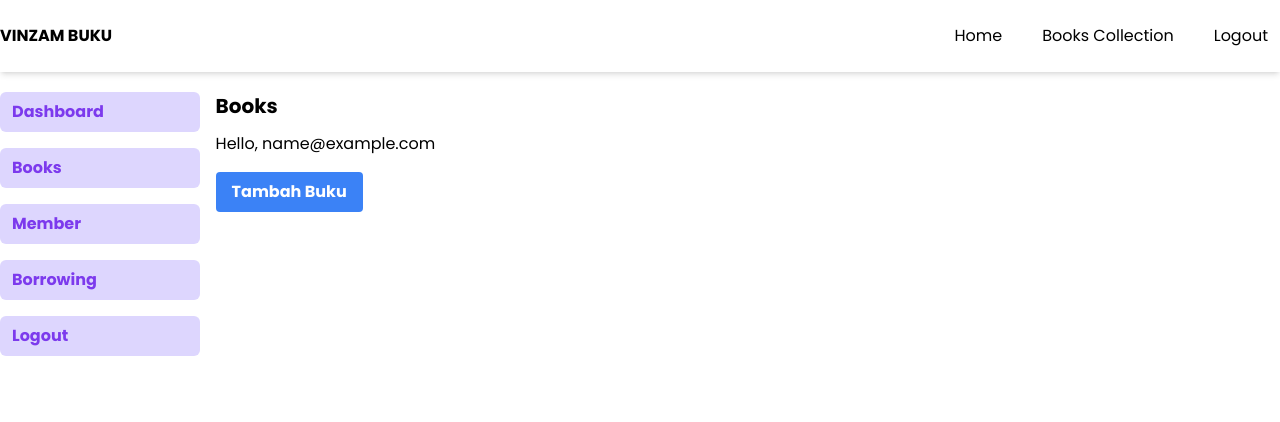
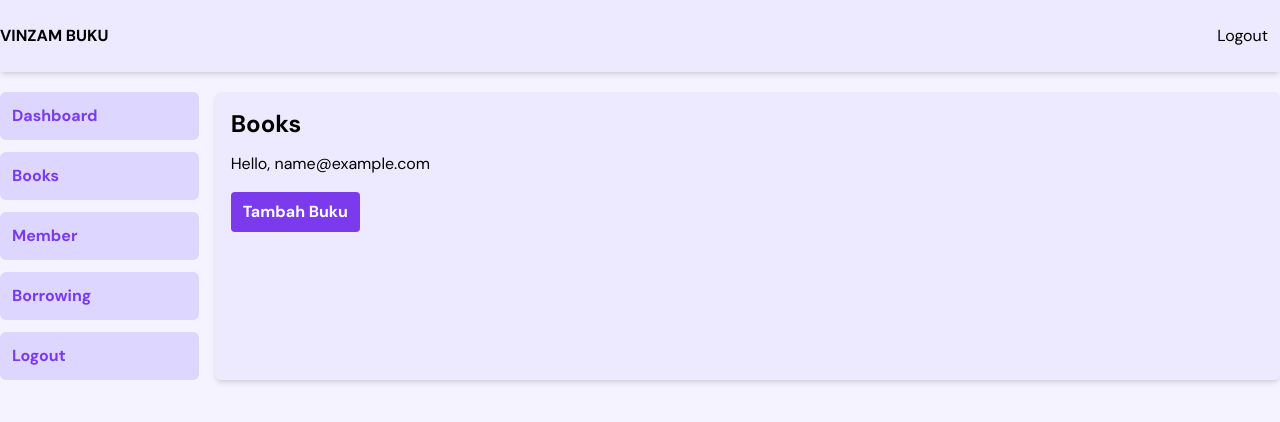
Before and after one commit to daimessdn/vinzam_buku, a PHP site: page /books.php in a window 1280 px wide. Shown: the top 422 px of the page. Run offline with PHP 8.4, Linux system fonts and the light colour scheme; the visitor is signed in with stand-in values (Sample User, id 1); data that the repository does not hold is empty; some libraries are stand-ins or nearby versions.

Commit message:
added several dashboard styles

```diff
--- a/books.php
+++ b/books.php
@@ -1,6 +1,7 @@
 <?php require_once "config.php"; ?>
 
 <?php require_once "includes/header.php"; ?>
+<?php require_once "dashboard_style.php"; ?>
 
 <?php require_once "utils/validation.php"; ?>
 
@@ -8,15 +9,17 @@
     <div class="container mx-auto py-5 flex flex-row gap-4">
         <?php require_once "includes/components/sidebar.php"; ?>
 
-        <section class="main__dashboard w-full">
-            <h1 class="text-xl font-bold mb-3">Books</h1>
+        <section class="main__right-side p-4 bg-violet-100 rounded-md shadow-md w-full">
+            <h1 class="text-2xl font-bold mb-3">Books</h1>
 
             <h1 class="mb-4">Hello,
                 <?php echo $_SESSION["email"]; ?>
             </h1>
 
             <form action="books.php" method="POST">
-                <button name="tambah_buku" class=" bg-blue-500 hover:bg-blue-700 text-white font-bold py-2 px-4 rounded" type="submit">Tambah Buku</button>
+                <button name="tambah_buku" class="bg-violet-600
+                        hover:bg-violet-800
+                        text-white font-bold py-2 p-3 rounded" type="submit">Tambah Buku</button>
             </form>
 
             <?php
@@ -33,13 +36,14 @@
             $books->execute();
 
             if ($books->rowCount() > 0) : ?>
-                <table class="table-auto border-collapse mt-4">
+                <table class="table-auto border-collapse mt-4 mb-0">
                     <thead>
                         <tr>
                             <th>Judul</th>
                             <th>Kategori</th>
                             <th>Tahun Terbit</th>
                             <th>Penerbit</th>
+                            <th></th>
                         </tr>
                     </thead>
 
@@ -49,7 +53,7 @@
                         foreach ($books_result as $book) :
                         ?>
                             <?php
-                            $kategori = $conn->prepare("SELECT kategori from kategori WHERE id = " . strval($book["kategori_id"]));
+                            $kategori = $conn->prepare("SELECT kategori from kategori WHERE id = " . $book["kategori_id"]);
                             $kategori->execute();
 
                             $kategori_result = $kategori->fetch(PDO::FETCH_ASSOC);
@@ -59,6 +63,23 @@
                                 <td><?php echo $kategori_result["kategori"]; ?></td>
                                 <td><?php echo $book["tahun_terbit"]; ?></td>
                                 <td><?php echo $book["penerbit"]; ?></td>
+                                <td>
+                                    <button class="bg-violet-600
+                                        hover:bg-violet-800
+                                        text-white font-bold py-2 p-3 rounded">
+                                        <svg xmlns="http://www.w3.org/2000/svg" fill="none" viewBox="0 0 24 24" stroke-width="1.5" stroke="currentColor" class="w-4 h-4">
+                                            <path stroke-linecap="round" stroke-linejoin="round" d="m16.862 4.487 1.687-1.688a1.875 1.875 0 1 1 2.652 2.652L6.832 19.82a4.5 4.5 0 0 1-1.897 1.13l-2.685.8.8-2.685a4.5 4.5 0 0 1 1.13-1.897L16.863 4.487Zm0 0L19.5 7.125" />
+                                        </svg>
+                                    </button>
+
+                                    <button class="bg-violet-600
+                                        hover:bg-violet-800
+                                        text-white font-bold py-2 p-3 rounded">
+                                        <svg xmlns="http://www.w3.org/2000/svg" fill="none" viewBox="0 0 24 24" stroke-width="1.5" stroke="currentColor" class="w-4 h-4">
+                                            <path stroke-linecap="round" stroke-linejoin="round" d="m14.74 9-.346 9m-4.788 0L9.26 9m9.968-3.21c.342.052.682.107 1.022.166m-1.022-.165L18.16 19.673a2.25 2.25 0 0 1-2.244 2.077H8.084a2.25 2.25 0 0 1-2.244-2.077L4.772 5.79m14.456 0a48.108 48.108 0 0 0-3.478-.397m-12 .562c.34-.059.68-.114 1.022-.165m0 0a48.11 48.11 0 0 1 3.478-.397m7.5 0v-.916c0-1.18-.91-2.164-2.09-2.201a51.964 51.964 0 0 0-3.32 0c-1.18.037-2.09 1.022-2.09 2.201v.916m7.5 0a48.667 48.667 0 0 0-7.5 0" />
+                                        </svg>
+                                    </button>
+                                </td>
                             </tr>
                         <?php endforeach; ?>
                     </tbody>
--- a/dashboard.php
+++ b/dashboard.php
@@ -1,15 +1,15 @@
 <?php require_once "config.php"; ?>
 
 <?php require_once "includes/header.php"; ?>
+<?php require_once "dashboard_style.php"; ?>
 
 <?php require_once "utils/validation.php"; ?>
-
 
 <main>
     <div class="container mx-auto py-5 flex flex-row gap-4">
         <?php require_once "includes/components/sidebar.php"; ?>
 
-        <section class="main__dashboard w-full">
+        <section class="main__right-side p-4 bg-violet-100 rounded-md shadow-md w-full">
             <div class="flex flex-row gap-4 mb-2 w-full">
                 <div class="p-3 rounded-lg bg-cyan-700 text-white w-1/3">
                     <h2>Borrow Books</h2>
--- /dev/null
+++ b/dashboard_style.php
@@ -0,0 +1,9 @@
+<style>
+    body {
+        background-color: #F5F3FF;
+    }
+
+    nav {
+        background-color: #EDE9FE !important;
+    }
+</style>
--- a/includes/components/sidebar.php
+++ b/includes/components/sidebar.php
@@ -1,11 +1,11 @@
 <section class="flex flex-col w-60 side__dashboard">
-    <ul class="list-none flex flex-col gap-4">
+    <ul class="list-none flex flex-col gap-3">
         <li>
             <a class="font-bold text-base
                 transition-all duration-300
                 block
                 bg-violet-200 hover:bg-violet-400
-                px-3 py-2
+                p-3
                 rounded-md
                 text-violet-600
                 hover:text-violet-800" href="dashboard.php">
@@ -19,7 +19,7 @@
                 transition-all duration-300
                 block
                 bg-violet-200 hover:bg-violet-400
-                px-3 py-2
+                p-3
                 rounded-md
                 text-violet-600
                 hover:text-violet-800" href="books.php">
@@ -32,7 +32,7 @@
                 transition-all duration-300
                 block
                 bg-violet-200 hover:bg-violet-400
-                px-3 py-2
+                p-3
                 rounded-md
                 text-violet-600
                 hover:text-violet-800" href="member.php">
@@ -46,7 +46,7 @@
                 transition-all duration-300
                 block
                 bg-violet-200 hover:bg-violet-400
-                px-3 py-2
+                p-3
                 rounded-md
                 text-violet-600
                 hover:text-violet-800" href="borrowing.php">
@@ -60,7 +60,7 @@
                 transition-all duration-300
                 block
                 bg-violet-200 hover:bg-violet-400
-                px-3 py-2
+                p-3
                 rounded-md
                 text-violet-600
                 hover:text-violet-800" href="logout.php">
--- a/includes/header.php
+++ b/includes/header.php
@@ -29,10 +29,10 @@
     </style>
 
     <style>
-        @import url('https://fonts.googleapis.com/css2?family=Poppins:ital,wght@0,400;0,700;1,400;1,700&display=swap');
+        @import url('https://fonts.googleapis.com/css2?family=DM+Sans:ital,wght@0,400;0,700;1,400;1,700&display=swap');
 
         body {
-            font-family: "Poppins", sans-serif;
+            font-family: "DM Sans", sans-serif;
         }
 
         table {
@@ -40,11 +40,20 @@
             border-radius: .5rem;
         }
 
+        thead tr {
+            background-color: #DDD6FE;
+            color: #8B5CF6;
+            box-shadow: 0 10px 15px -3px rgb(0 0 0 / 0.1), 0 4px 6px -4px rgb(0 0 0 / 0.1);
+        }
+
+        tbody tr {
+            background: #fff;
+        }
+
         tr td,
         tr th {
-            padding: .25rem;
+            padding: .5rem;
 
-            border: 1px solid #222;
             text-align: left;
         }
     </style>
@@ -60,14 +69,6 @@
 
             <ul class="list-none p-0 m-0 flex gap-4 flex-row">
                 <li class="nav-item">
-                    <a href="#" class="block nav-link px-3 py-[1.5rem]">Home</a>
-                </li>
-
-                <li class="nav-item">
-                    <a href="#" class="block nav-link px-3 py-[1.5rem]">Books Collection</a>
-                </li>
-
-                <li class="nav-item">
                     <?php if (!isset($_SESSION["email"])) : ?>
                         <a href="login.php" class="block nav-link px-3 py-[1.5rem] bg-night text-white">Login</a>
                     <?php else : ?>
--- a/member.php
+++ b/member.php
@@ -1,6 +1,7 @@
 <?php require_once "config.php"; ?>
 
 <?php require_once "includes/header.php"; ?>
+<?php require_once "dashboard_style.php"; ?>
 
 <?php require_once "utils/validation.php"; ?>
 
@@ -9,7 +10,7 @@
         <?php require_once "includes/components/sidebar.php"; ?>
 
 
-        <section class="main__dashboard w-full">
+        <section class="main__right-side p-4 bg-violet-100 rounded-md shadow-md w-full">
             <h1 class="text-xl font-bold mb-3">Books</h1>
 
             <h1>Hello,
```
